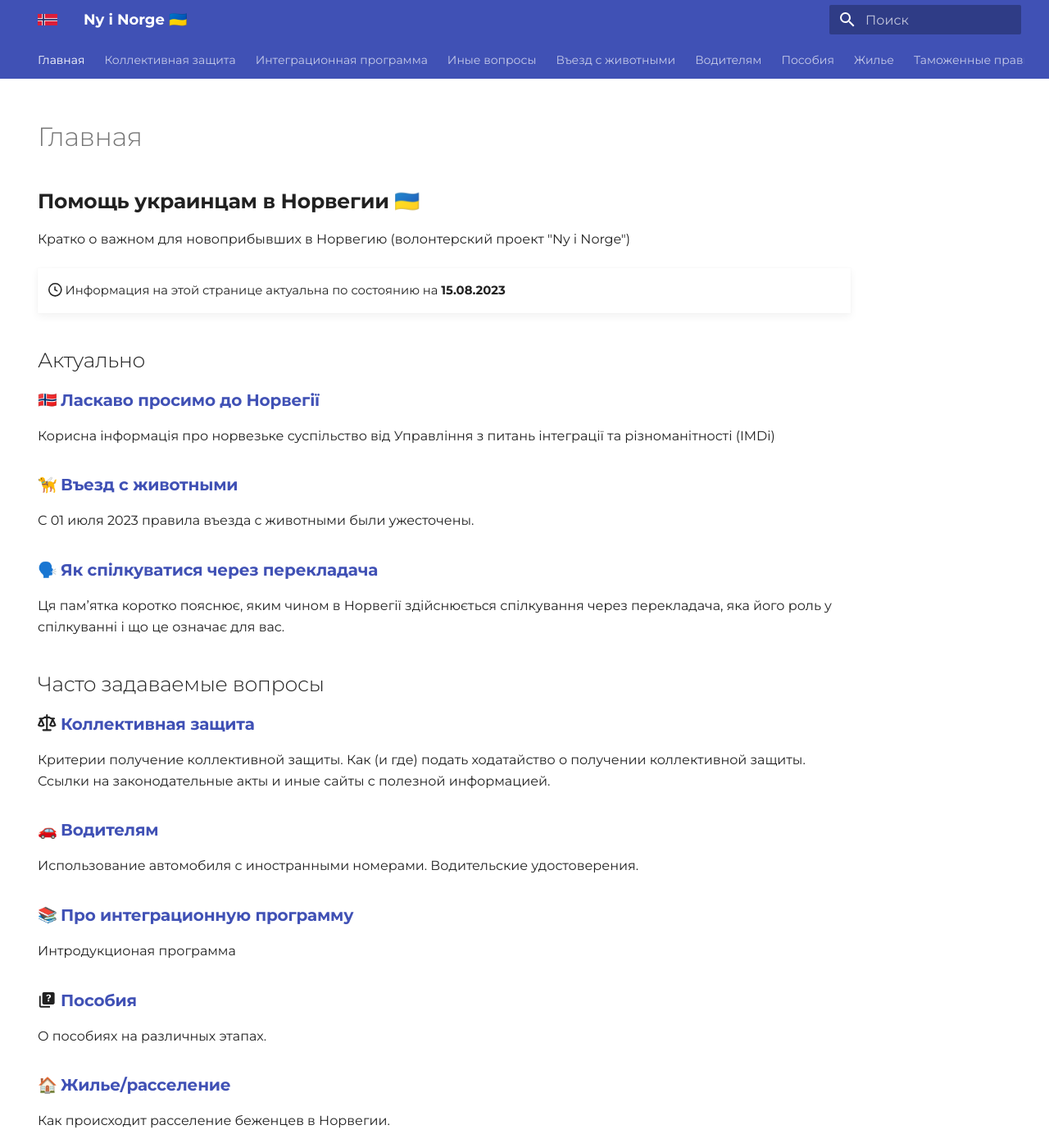
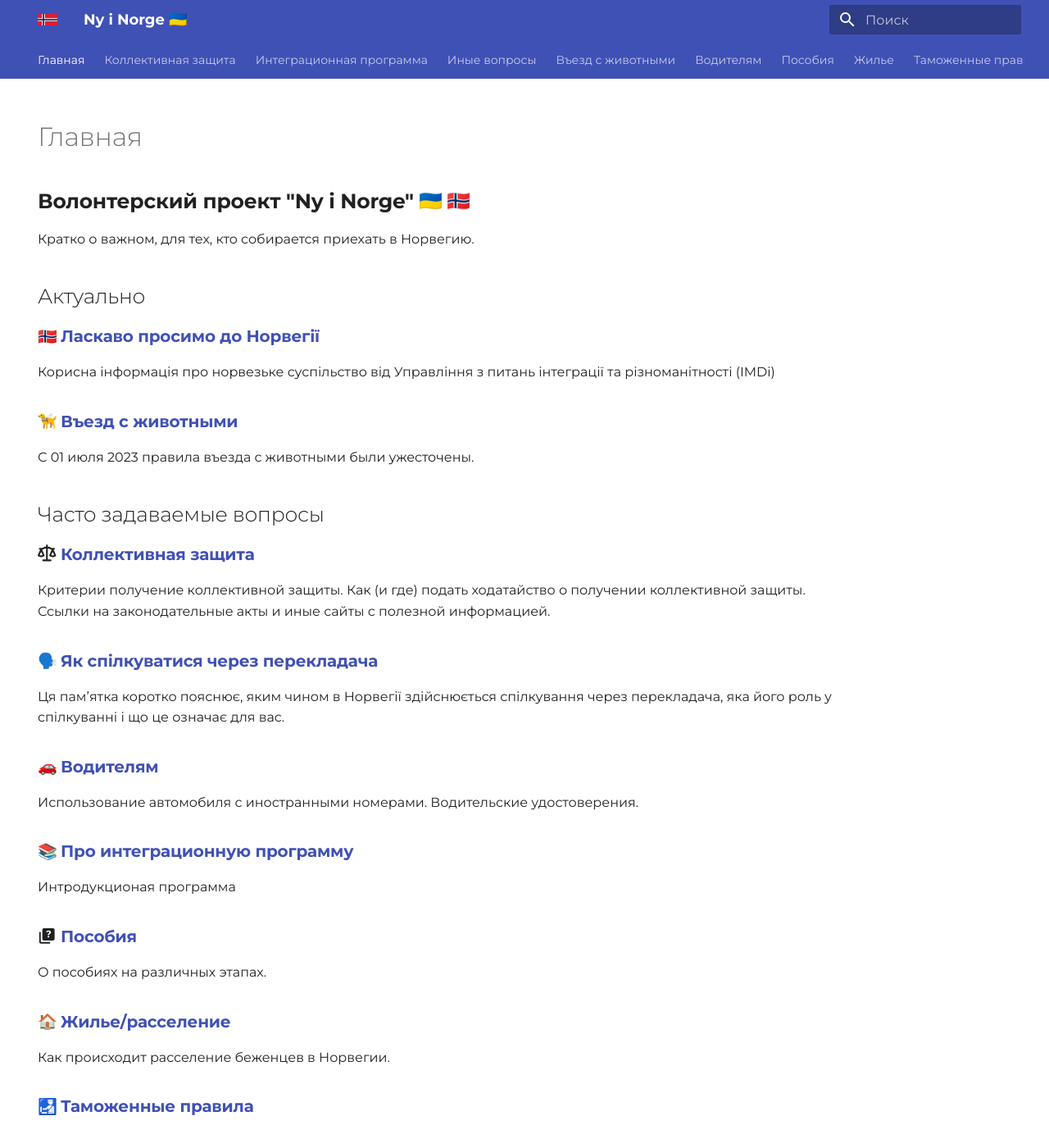
Before and after one commit to nyinorge/nyinorge.github.io, an MkDocs documentation site: the page built from docs/index.md, in a window 1280 px wide and 1400 px high. Shown: the whole window at 82% size. Built offline with MkDocs 1.6.1 and Material for MkDocs 9.7.7, drawn with Linux system fonts in a browser that asks for light colours; emoji names are drawn with the system emoji font.

Commit message:
Adjust index.md

```diff
--- a/docs/index.md
+++ b/docs/index.md
@@ -4,11 +4,8 @@
   - toc
 ---
 
-# **Помощь украинцам в Норвегии** 🇺🇦
-Кратко о важном для новоприбывших в Норвегию (волонтерский проект "Ny i Norge")
-
-!!! updated ""
-    :octicons-clock-16: Информация на этой странице актуальна по состоянию на **15.08.2023**
+# **Волонтерский проект "Ny i Norge"** :flag_ua: :flag_no:
+Кратко о важном, для тех, кто собирается приехать в Норвегию.
 
 # Актуально
 
@@ -18,13 +15,13 @@
 ## :guide_dog: [Въезд с животными](animals.md)
 С 01 июля 2023 правила въезда с животными были ужесточены.
 
-## :speaking_head: [Як спілкуватися через перекладача](https://www.imdi.no/globalassets/illustrasjoner/ukraina/a-fore-en-samtale-via-tolk_ukrainsk.pdf)
-Ця пам’ятка коротко пояснює, яким чином в Норвегії здійснюється спілкування через перекладача, яка його роль у спілкуванні і що це означає для вас.
-
 # Часто задаваемые вопросы
 
 ## :octicons-law-16: [Коллективная защита](collective-protection.md)
 Критерии получение коллективной защиты. Как (и где) подать ходатайство о получении коллективной защиты. Ссылки на законодательные акты и иные сайты с полезной информацией.
+
+## :speaking_head: [Як спілкуватися через перекладача](https://www.imdi.no/globalassets/illustrasjoner/ukraina/a-fore-en-samtale-via-tolk_ukrainsk.pdf)
+Ця пам’ятка коротко пояснює, яким чином в Норвегії здійснюється спілкування через перекладача, яка його роль у спілкуванні і що це означає для вас.
 
 ## :red_car: [Водителям](automobile.md)
 Использование автомобиля с иностранными номерами. Водительские удостоверения.
```
